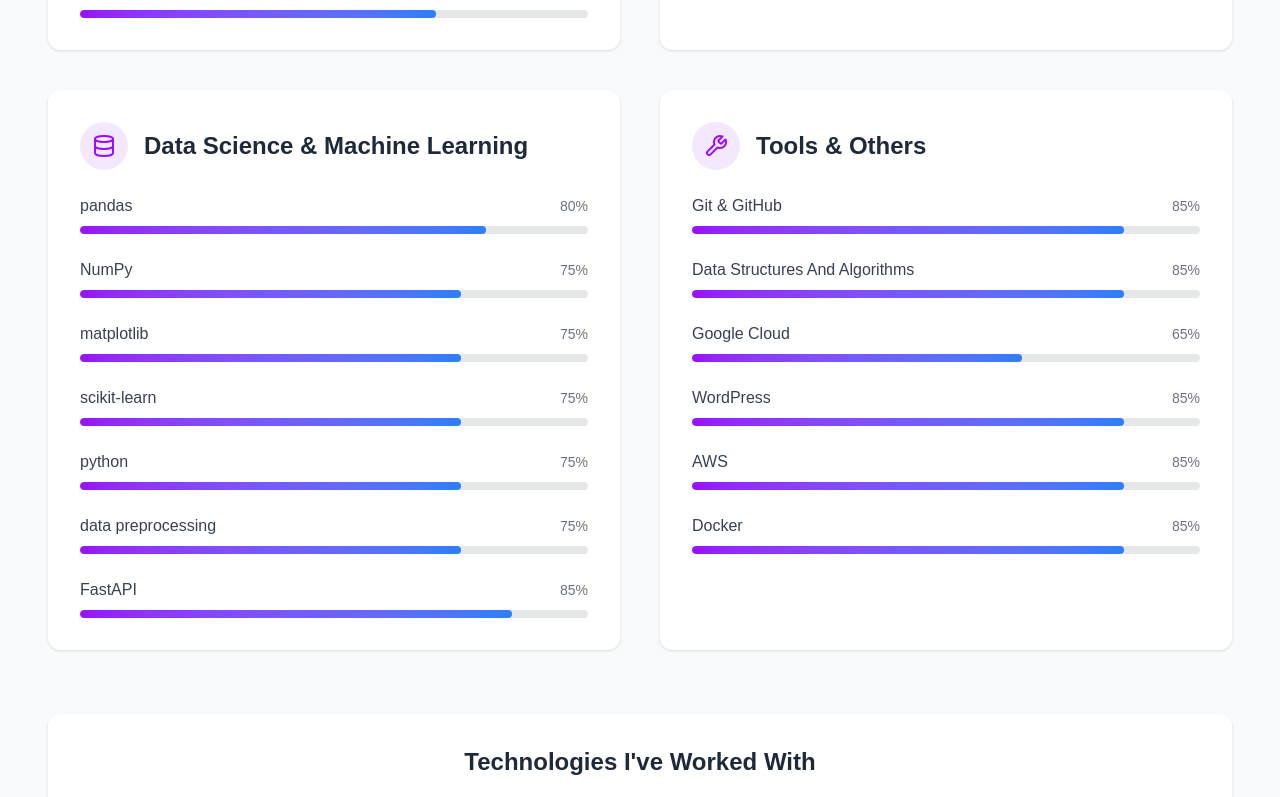
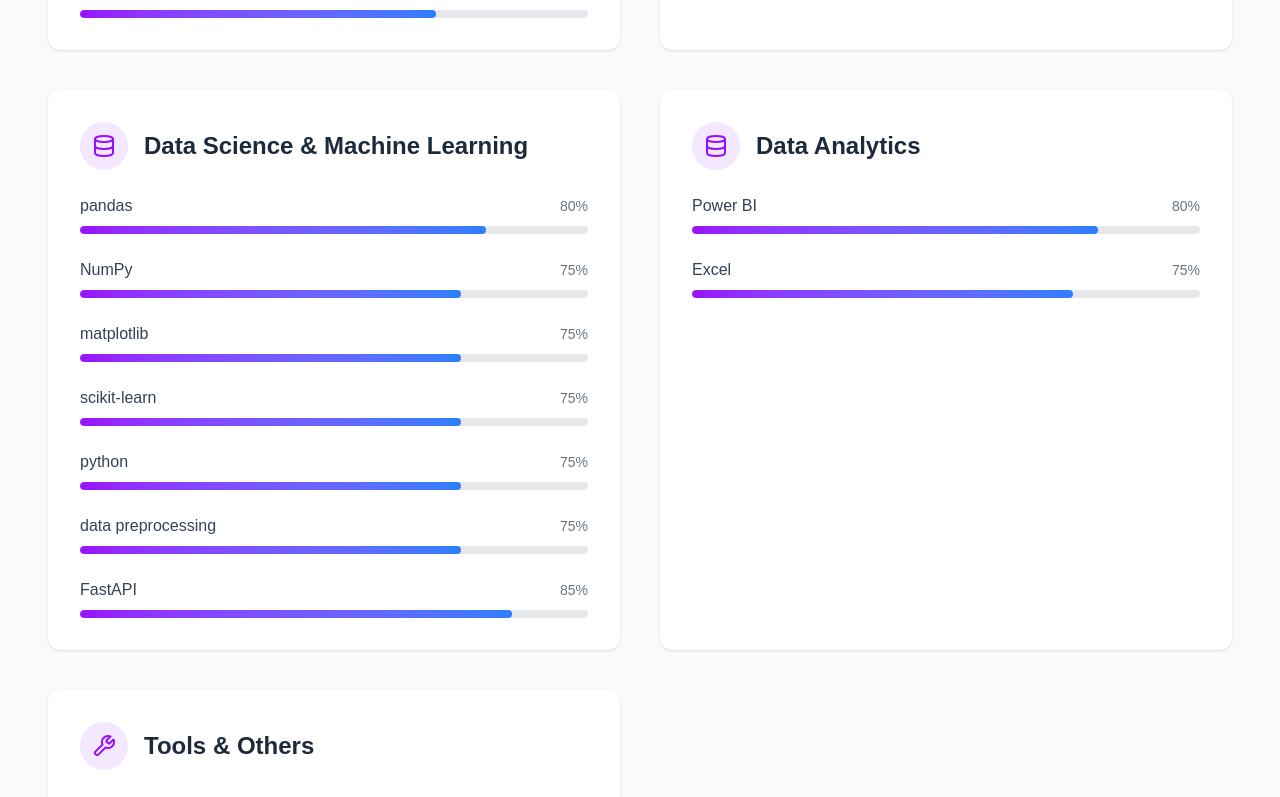
Before and after one commit to shripawar334/Portfolio-main, a Next.js app: page /skills in a window 1280 px wide. Shown: the part 962-1759 px from the top of the page. Built offline with nearby package versions, Linux system fonts and the light colour scheme.

Commit message:
added data analytics in skills

```diff
--- a/app/skills/page.js
+++ b/app/skills/page.js
@@ -85,6 +85,14 @@
         { name: 'FastAPI', proficiency: 85 },
 
 
+      ]
+    },
+    {
+      title: 'Data Analytics',
+      icon: <FiDatabase className="text-purple-600" size={24} />,
+      skills: [
+        { name: 'Power BI', proficiency: 80 },
+        { name: 'Excel', proficiency: 75 },
       ]
     },
     {
```
